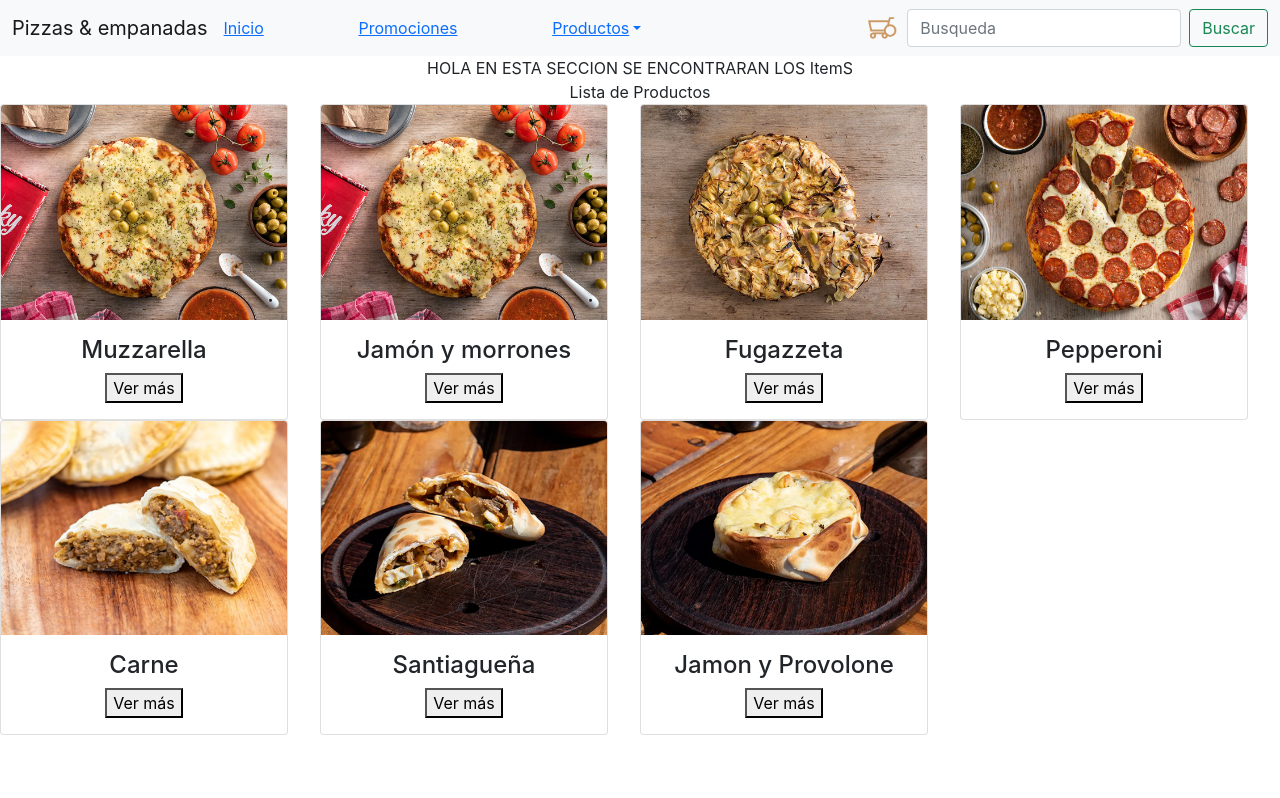
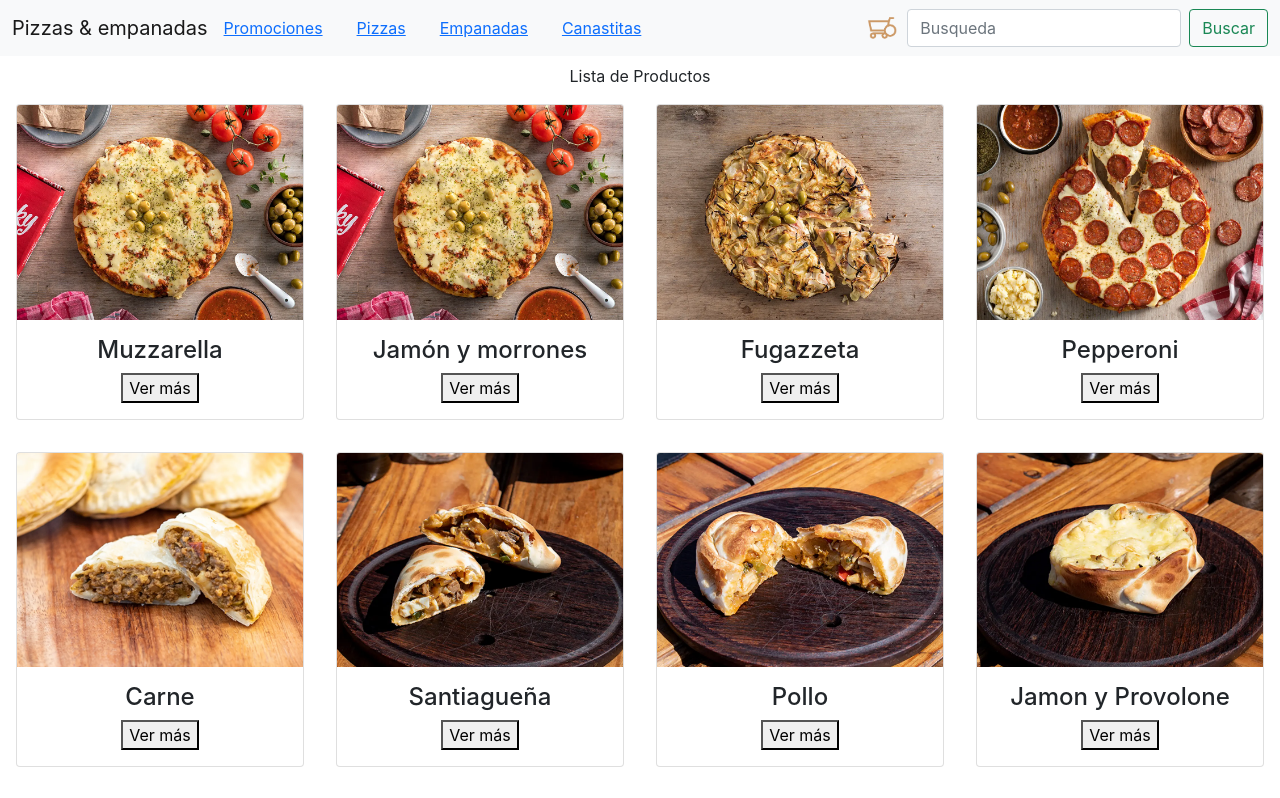
Before and after one commit to flortaglia/tienda-tagliaferro, a React (Create React App) app: page / in a window 1280 px wide. Shown: the top 798 px of the page. Built offline with nearby package versions, Linux system fonts and the light colour scheme.

Commit message:
intercambiabilidad datos ItemCount ItemDetail y Rutas de navegación

```diff
--- a/src/App.js
+++ b/src/App.js
@@ -13,22 +13,17 @@ import {
 function App() {
   return (
     <BrowserRouter>
-
       <div className="App">
-
         <NavBar/>
-
 
         <Routes>
           <Route path="/" element={<ItemListContainer text="Lista de Productos"/>}/>
-          <Route path="/productos" element={<ItemListContainer text="Lista de Productos"/>}/>
+          <Route path="/promociones" element={<ItemListContainer text="Lista de Productos"/>}/>
           <Route path="/productos/:categoryId" element={<ItemListContainer/>}/>
           <Route path="/detail/:seeId" element={<ItemDetailContainer/>}/>
           <Route path="*" element={<Navigate to="/"/>}/>
         </Routes>
-
       </div>
-
     </BrowserRouter>
   );
 }
--- a/src/components/Item.js
+++ b/src/components/Item.js
@@ -1,15 +1,14 @@
 import React from 'react'
-import carrito3 from '../carrito3.png'
 import { Link } from 'react-router-dom'
 
 
-const Item = ({title, description, price,pictureUrl,id}) => {
+const Item = ({category,title, description, price,pictureUrl,id}) => {
 
 
   return (
     <div>
 
-      <div className="card" style={{width: "18rem"}}>
+      <div className="card m-3" style={{width: "18rem"}}>
           <img src={pictureUrl} className="card-img-top" alt="..."/>
           <div className="card-body">
             <h4 className="card-title">{title}</h4>
--- a/src/components/ItemCount.js
+++ b/src/components/ItemCount.js
@@ -1,23 +1,29 @@
 import React, {useState} from 'react'
-import carrito3 from '../carrito3.png'
-import ItemDetailContainer from './ItemDetailContainer';
 
 
-const ItemCount = ({stock, initial}) => {
-    const [count, setCounter]= useState(initial);
 
+const ItemCount = ({stock, onAdd, count, setCounter}) => {
+
+  const handleRestar=()=>{
+    count>1 && setCounter(count-1)
+
+  }
+  const handleSumar=()=>{
+    count<stock && setCounter(count+1)
+
+  }
     return (
     <div>
 
         <div className="btn-group" role="group" ariaLabel="Basic example">
-        <button type="button" className="btn-plus btn btn-primary fas fa-plus" onClick={count==stock?{stock}:()=>{setCounter(count+1)}}>+</button>
+        <button type="button" className="btn-plus btn btn-primary fas fa-plus" onClick={handleSumar}>+</button>
         <span  className="count btn btn-primary">{count}</span>
-        <button type="button" className="btn-minus btn btn-primary fas fa-minus" onClick={count==1?1:()=>{setCounter(count-1)}}>-</button>
+        <button type="button" className="btn-minus btn btn-primary fas fa-minus" onClick={handleRestar}>-</button>
         </div>
 
 
         <div>
-        <button className=" agregar btn btn-primary">Agregar</button>
+        <button className=" agregar btn btn-primary" onClick={onAdd}>Agregar</button>
         </div>
 
     </div>
--- a/src/components/ItemDetail.js
+++ b/src/components/ItemDetail.js
@@ -1,7 +1,19 @@
-import React from 'react'
+import React, {useState, useEffect} from 'react'
 import ItemCount from './ItemCount'
 
-const ItemDetail = ({stock, title,description,price,pictureUrl}) => {
+const ItemDetail = ({id,stock, title,description,price,pictureUrl}) => {
+
+  const [count, setCounter]= useState(1);
+  const onAdd =()=>{
+    const itemToCart ={
+      id,
+      title,
+      price,
+      pictureUrl,
+      count
+    }
+    console.log(itemToCart)
+  }
 
   return (
     <div>
@@ -13,7 +25,12 @@ const ItemDetail = ({stock, title,description,price,pictureUrl}) => {
             <p className="card-text">{description}</p>
             <h5>Precio: $<span> {price}</span></h5>
           </div>
-          <ItemCount stock={stock} initial={1} />
+          <ItemCount
+          stock={stock}
+          count={count}
+          setCounter={setCounter}
+          onAdd={onAdd}
+          />
       </div>
     </div>
   )
--- a/src/components/ItemDetailContainer.js
+++ b/src/components/ItemDetailContainer.js
@@ -6,11 +6,8 @@ import {useParams} from 'react-router-dom'
 
 const ItemDetailContainer = () => {
     // const [loading, setLoading] = useState(false)
-    const [ItemDetailProduct, setItemDetail] = useState(null);
-    const {seeId} =useParams()
-    console.log(Number(seeId))
-    console.log(ItemDetailProduct)
-
+  const [ItemDetailProduct, setItemDetail] = useState(null);
+  const {seeId} =useParams()
 
   useEffect(()=>
     ProductLoader()
@@ -50,7 +47,7 @@ const ItemDetailContainer = () => {
 
 
   return (
-    <div>ItemDetailContainer
+    <div>
         {/* {
         loading
         ? <h2>Cargando...</h2>: */}
--- a/src/components/ItemList.js
+++ b/src/components/ItemList.js
@@ -2,10 +2,12 @@ import React from 'react'
 import Item from './Item'
 
 const ItemList = ({listProducts}) => {
-   console.log(listProducts)
+   console.log(listProducts.category)
   return (
     <div>
+
       <div className="card-group row-cols-md-4 g-4">
+
        {listProducts.map((product) =>
         <Item {...product}/>)}
       </div>
--- a/src/components/ItemListContainer.js
+++ b/src/components/ItemListContainer.js
@@ -23,8 +23,7 @@ const ItemListContainer = ({text}) => {
   return (
     <div>
         <div>
-            HOLA EN ESTA SECCION SE ENCONTRARAN LOS ItemS
-            <br/>
+        <h1>{categoryId}</h1>
             {text}
             <ItemList listProducts={item}/>
         </div>
--- a/src/components/NavBar.js
+++ b/src/components/NavBar.js
@@ -13,26 +13,17 @@ const NavBar = () => {
                 </button>
                     <div className="collapse navbar-collapse" id="navbarSupportedContent">
                     <ul className="nav-space navbar-nav me-auto mb-2 mb-lg-0">
-                        <li className="nav-item">
-                        <Link className="nav-Link active" aria-current="page" to="/">Inicio</Link>
-                        </li>
+
                         <li className="nav-item">
                         <Link className="nav-Link" to="/promociones">Promociones</Link>
                         </li>
-                        <li className="nav-item dropdown">
-                        <Link className="nav-Link dropdown-toggle" to="/productos" id="navbarDropdown" role="button" data-bs-toggle="dropdown" aria-expanded="false">
-                            Productos
-                        </Link>
-                        <ul className="dropdown-menu" aria-labelledby="navbarDropdown">
-                            <li><Link className="dropdown-item" to="/productos/pizzas">Pizzas</Link></li>
-                            <li><Link className="dropdown-item" to="/productos/empanadas">Empanadas</Link></li>
-                            <li><hr className="dropdown-divider"/></li>
-                            <li><Link className="dropdown-item" to="/productos/canastitas">Canastitas</Link></li>
-                        </ul>
+                        <li className="nav-item"><Link className="nav-Link" to="/productos/pizzas">Pizzas</Link>
                         </li>
-                        {/* <li className="nav-item">
-                        <a className="nav-Link disabled">Disabled</a>
-                        </li> */}
+                        <li className="nav-item"><Link className="nav-Link" to="/productos/empanadas">Empanadas</Link>
+                        </li>
+                        <li className="nav-item"><Link className="nav-Link" to="/productos/canastitas">Canastitas</Link>
+                        </li>
+
                     </ul>
                     <CartWidget/>
                     <form className="d-flex">
--- a/src/components/ProductLoader.js
+++ b/src/components/ProductLoader.js
@@ -9,8 +9,10 @@ export default function ProductLoader() {
             {id:4, title: "Pepperoni", description:"salsa de tomate, muzza y salame",price:700, pictureUrl:"/img/peperoni.webp", category:"pizzas",stock: 20},
             {id:5, title: "Carne", description:"carne suave",price:150, pictureUrl:"/img/carne-empa.webp", category:"empanadas",stock: 20},
             {id:6, title: "Santiagueña", description:"carne cortada a cuchillo",price:150, pictureUrl:"/img/santiague-empa.webp", category:"empanadas",stock: 20},
-            {id:7, title: "Jamon y Provolone", description:"jamon, muzza y provolone",price:150, pictureUrl:"/img/provo-canast.webp", category:"canastitas",stock: 20},
-          ];
+            {id:7, title: "Pollo", description:"pollo y verduras",price:150, pictureUrl:"/img/pollo-empa.webp", category:"empanadas",stock: 20},
+            {id:8, title: "Jamon y Provolone", description:"jamon, muzza y provolone",price:150, pictureUrl:"/img/provo-canast.webp", category:"canastitas",stock: 20},
+            {id:9, title: "Champignon", description:"Canastita de champignon y muzzarella",price:150, pictureUrl:"/img/champi-canast.webp", category:"canastitas",stock: 20}
+            ];
           if (products.length!=0){
             resolve(products)
           }else{reject("No se encontraron productos")}
```
